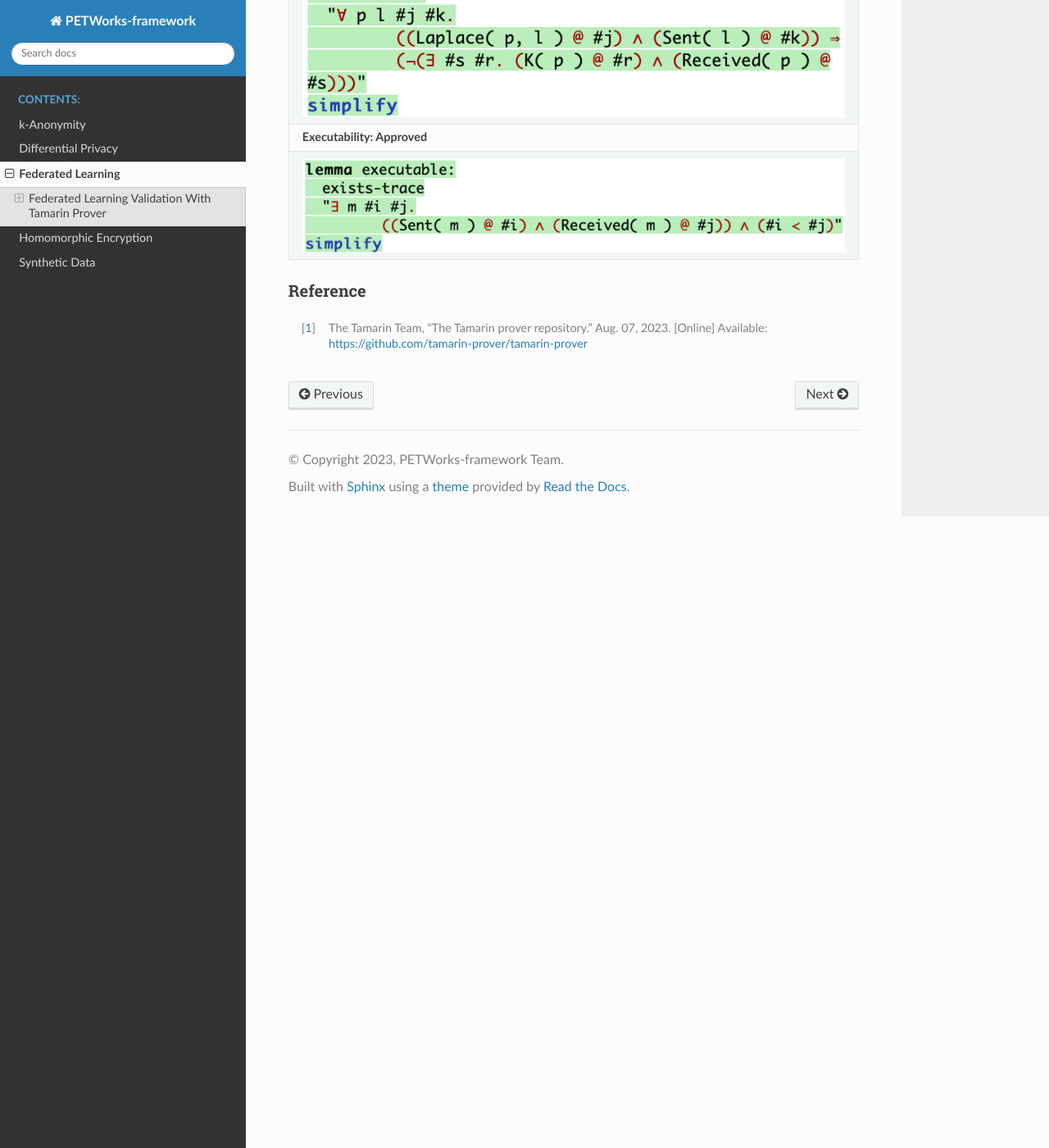
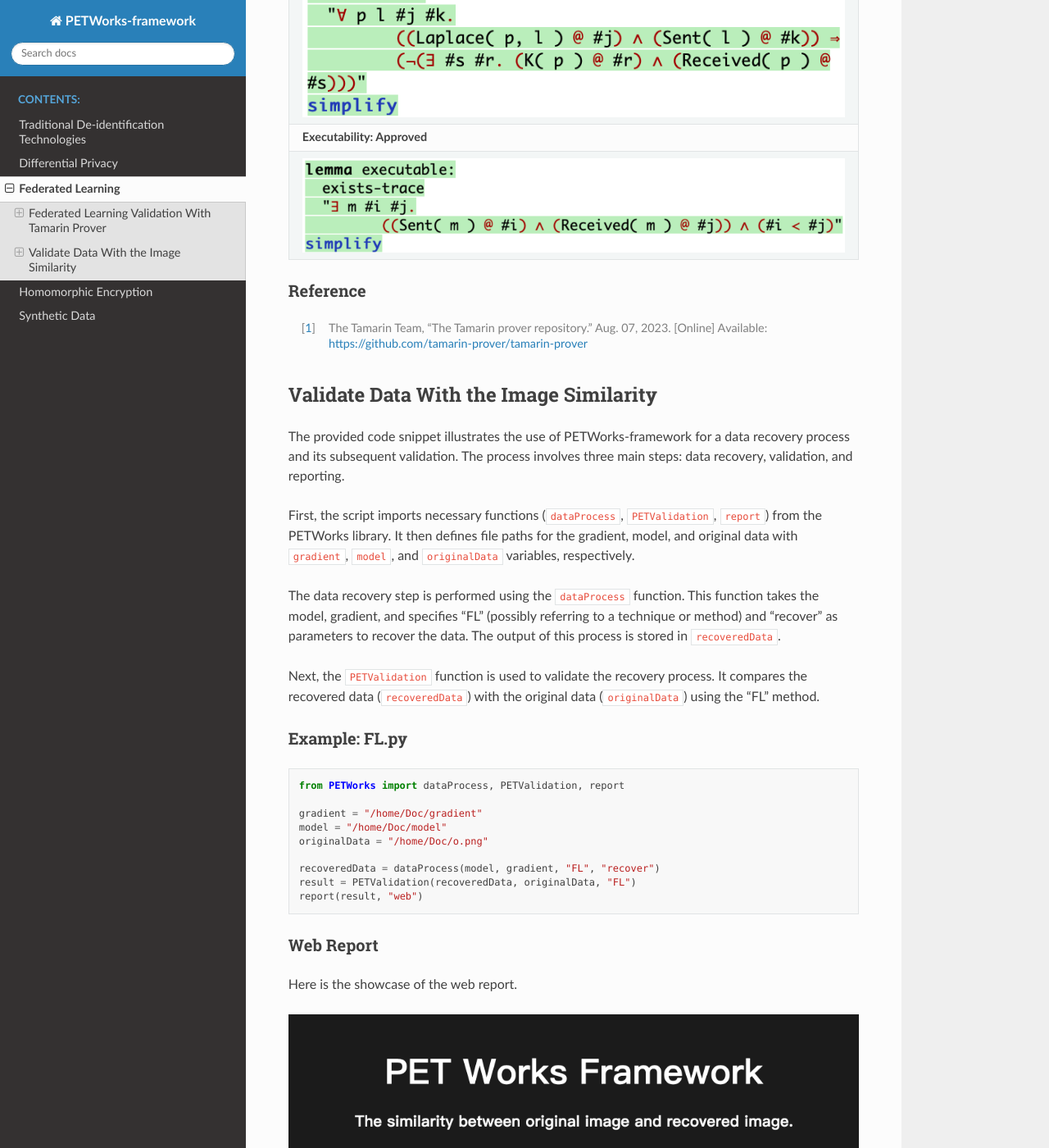
Before and after one commit to moda-gov-tw/PETWorks-framework, a Sphinx documentation site: the page built from docs/source/federated_learning.rst, in a window 1280 px wide and 1400 px high, scrolled down 4833 px. Shown: the whole window at 82% size. Built offline with Sphinx 7.4.7 and the Read the Docs theme 2.0.0, drawn with Linux system fonts in a browser that asks for light colours; some of the changed text lies outside the part shown.

Commit message:
Update FL and k-anonymity Readthedoc

```diff
--- a/docs/source/federated_learning.rst
+++ b/docs/source/federated_learning.rst
@@ -162,3 +162,47 @@ Reference
 .. |image5| image:: images/5.png
 .. |image6| image:: images/6.png
 .. |image7| image:: images/7.png
+
+Validate Data With the Image Similarity
+===========================================
+
+The provided code snippet illustrates the use of PETWorks-framework for a data recovery process and its subsequent validation. The process involves three main steps: data recovery, validation, and reporting.
+
+First, the script imports necessary functions (``dataProcess``, ``PETValidation``, ``report``) from the PETWorks library. It then defines file paths for the gradient, model, and original data with ``gradient``, ``model``, and ``originalData`` variables, respectively.
+
+The data recovery step is performed using the ``dataProcess`` function. This function takes the model, gradient, and specifies "FL" (possibly referring to a technique or method) and "recover" as parameters to recover the data. The output of this process is stored in ``recoveredData``.
+
+Next, the ``PETValidation`` function is used to validate the recovery process. It compares the recovered data (``recoveredData``) with the original data (``originalData``) using the "FL" method.
+
+Example: FL.py
+-------------------------
+
+.. code-block:: python
+
+  from PETWorks import dataProcess, PETValidation, report
+
+  gradient = "/home/Doc/gradient"
+  model = "/home/Doc/model"
+  originalData = "/home/Doc/o.png"
+
+  recoveredData = dataProcess(model, gradient, "FL", "recover")
+  result = PETValidation(recoveredData, originalData, "FL")
+  report(result, "web")
+
+Web Report
+-------------
+
+Here is the showcase of the web report.
+
+|image8|
+
+The web report also shows the process of recovery.
+
+
+|image9|
+
+
+
+
+.. |image8| image:: images/8.png
+.. |image9| image:: images/9.png
--- a/docs/source/k-anonymity.rst
+++ b/docs/source/k-anonymity.rst
@@ -1,6 +1,6 @@
-++++++++++++++++++++++++++++
-k-Anonymity
-++++++++++++++++++++++++++++
+++++++++++++++++++++++++++++++++++++++++++++
+Traditional De-identification Technologies
+++++++++++++++++++++++++++++++++++++++++++++
 
 Average Equivalence Class Size
 ==================================
```
Also changed, not shown: docs/source/images/8.png (added), docs/source/images/9.png (added).
